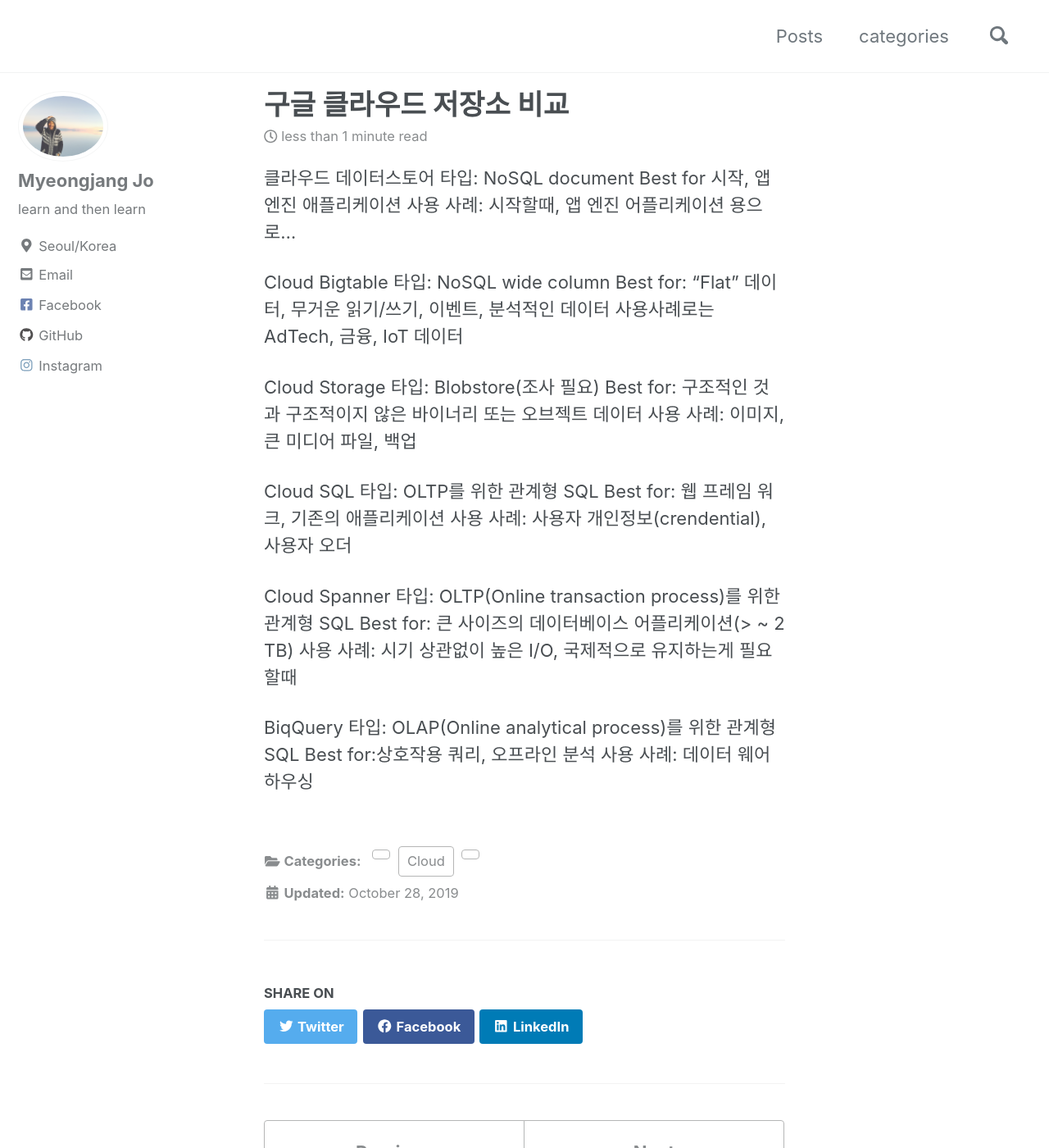
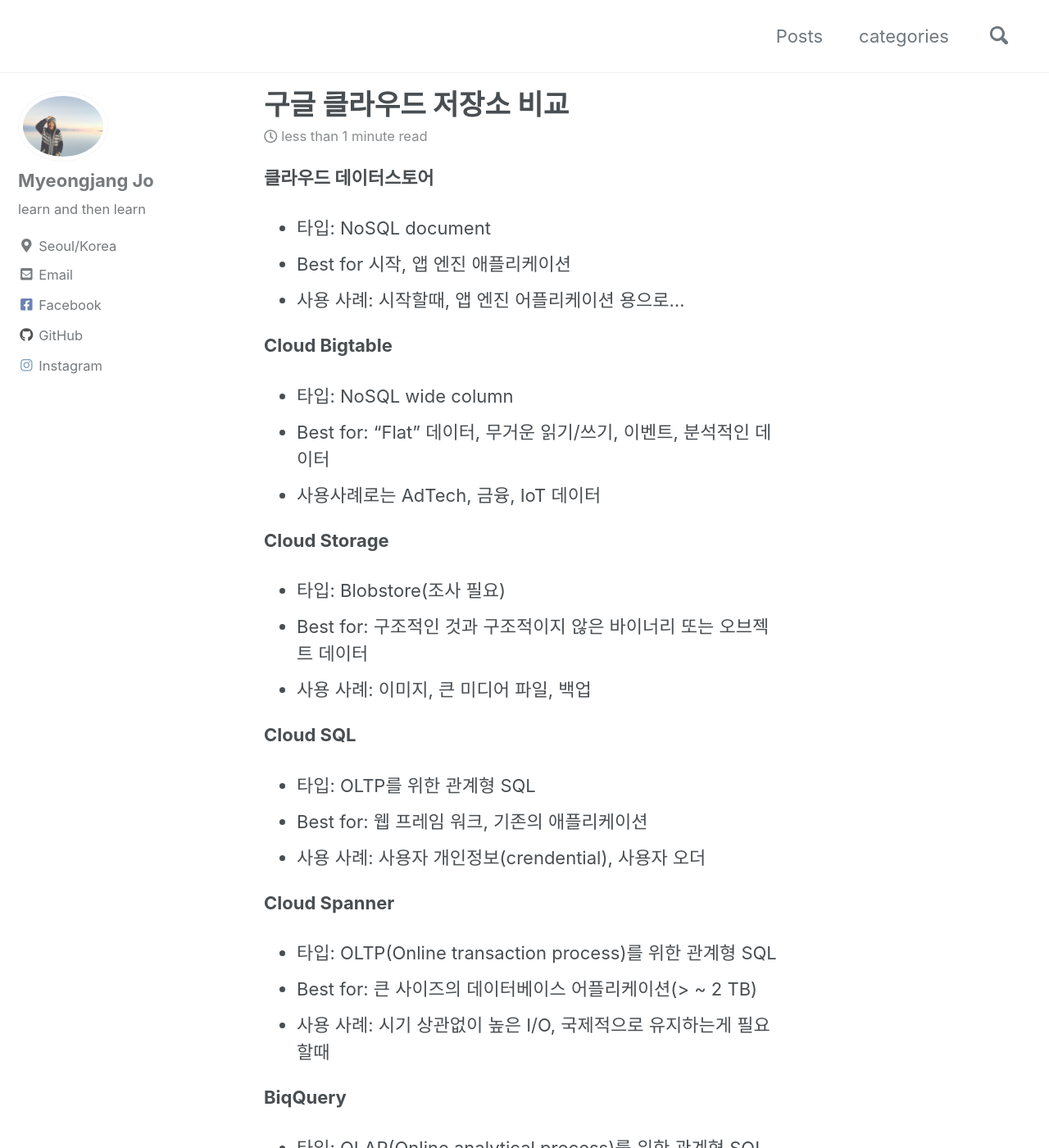
Before and after one commit to josephmjjo/josephmjjo.github.io, a Jekyll site: the page built from _posts/2019-10-28-저장소비교.md, in a window 1280 px wide and 1400 px high. Shown: the whole window at 82% size. Built offline with Jekyll 4.4.1, drawn with Linux system fonts in a browser that asks for light colours; cached includes are drawn as plain includes; nearby versions of some CDN libraries; some of the changed text lies outside the part shown.

Commit message:
edit to blog become more clearly

```diff
--- a/_posts/2019-10-28-저장소비교.md
+++ b/_posts/2019-10-28-저장소비교.md
@@ -5,32 +5,32 @@ categories:
   - Cloud, Kubernetes
 ---
 
-클라우드 데이터스토어
-타입: NoSQL document
-Best for 시작, 앱 엔진 애플리케이션
-사용 사례: 시작할때, 앱 엔진 어플리케이션 용으로...
+__클라우드 데이터스토어__
+- 타입: NoSQL document
+- Best for 시작, 앱 엔진 애플리케이션
+- 사용 사례: 시작할때, 앱 엔진 어플리케이션 용으로...
 
-Cloud Bigtable
-타입: NoSQL wide column
-Best for: "Flat" 데이터, 무거운 읽기/쓰기, 이벤트, 분석적인 데이터
-사용사례로는 AdTech, 금융, IoT 데이터
+__Cloud Bigtable__
+- 타입: NoSQL wide column
+- Best for: "Flat" 데이터, 무거운 읽기/쓰기, 이벤트, 분석적인 데이터
+- 사용사례로는 AdTech, 금융, IoT 데이터
 
-Cloud Storage
-타입: Blobstore(조사 필요)
-Best for: 구조적인 것과 구조적이지 않은 바이너리 또는 오브젝트 데이터
-사용 사례: 이미지, 큰 미디어 파일, 백업
+__Cloud Storage__
+- 타입: Blobstore(조사 필요)
+- Best for: 구조적인 것과 구조적이지 않은 바이너리 또는 오브젝트 데이터
+- 사용 사례: 이미지, 큰 미디어 파일, 백업
 
-Cloud SQL
-타입: OLTP를 위한 관계형 SQL
-Best for: 웹 프레임 워크, 기존의 애플리케이션
-사용 사례: 사용자 개인정보(crendential), 사용자 오더
+__Cloud SQL__
+- 타입: OLTP를 위한 관계형 SQL
+- Best for: 웹 프레임 워크, 기존의 애플리케이션
+- 사용 사례: 사용자 개인정보(crendential), 사용자 오더
 
-Cloud Spanner
-타입: OLTP(Online transaction process)를 위한 관계형 SQL
-Best for: 큰 사이즈의 데이터베이스 어플리케이션(> ~ 2 TB)
-사용 사례: 시기 상관없이 높은 I/O, 국제적으로 유지하는게 필요할때
+__Cloud Spanner__
+- 타입: OLTP(Online transaction process)를 위한 관계형 SQL
+- Best for: 큰 사이즈의 데이터베이스 어플리케이션(> ~ 2 TB)
+- 사용 사례: 시기 상관없이 높은 I/O, 국제적으로 유지하는게 필요할때
 
-BiqQuery
-타입: OLAP(Online analytical process)를 위한 관계형 SQL
-Best for:상호작용 쿼리, 오프라인 분석
-사용 사례: 데이터 웨어 하우싱
+__BiqQuery__
+- 타입: OLAP(Online analytical process)를 위한 관계형 SQL
+- Best for:상호작용 쿼리, 오프라인 분석
+- 사용 사례: 데이터 웨어 하우싱
--- a/_posts/2019-11-09-prd.md
+++ /dev/null
@@ -1,18 +0,0 @@
----
-title:  "prd "
-search: true
-categories:
-  - Amazon
----
-
-
-아마존 키네시스란?
-완전 관리형 스트리밍 데이터 서비스 수십만 개의 소스에서 클릭 스트림, 애플리케이션 로그, 소셜 미디어와 같은
-다양한 유형의 데이터를 kinesis 스트림에 지속적으로 추가할 수 있습니다.
-가장 큰 장점이란 데이터가 수신되는대로 바로바로 처리및 분석가능하다는 것이다.
-
-아마존 글루(glue)란? 데이터 추출을 위한 완전관리형 .....
-
-
-tyke(타이크)란?
-API 관리 플랫폼으로 오픈 소스 API gateway,
```
Also changed, not shown: _posts/2019-10-23-VPN_n_others.md (+11 -8 lines), _posts/2019-10-27-앱 엔진 비교.md (+2 -2 lines), _posts/2019-11-13-GKE_pods.md (+21 -19 lines).
